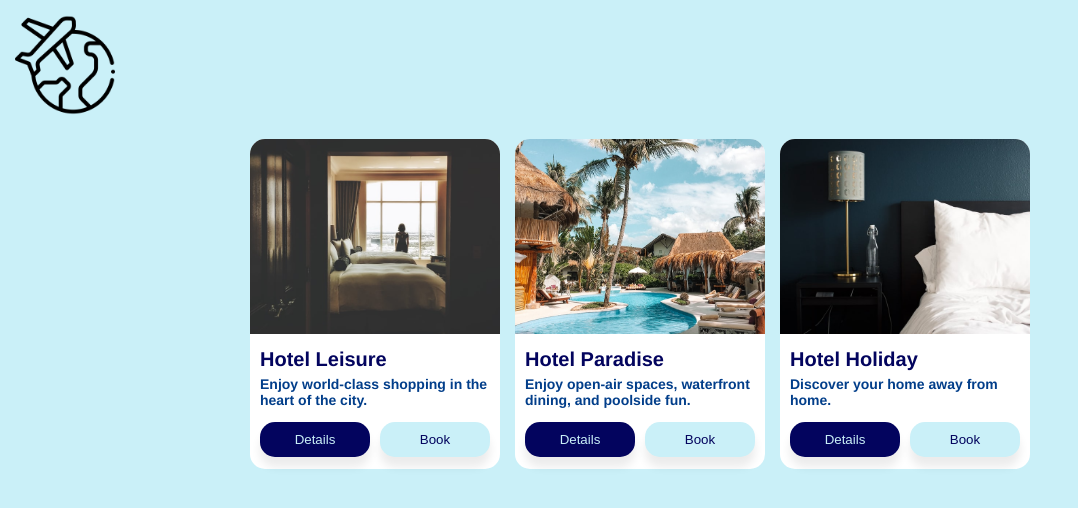
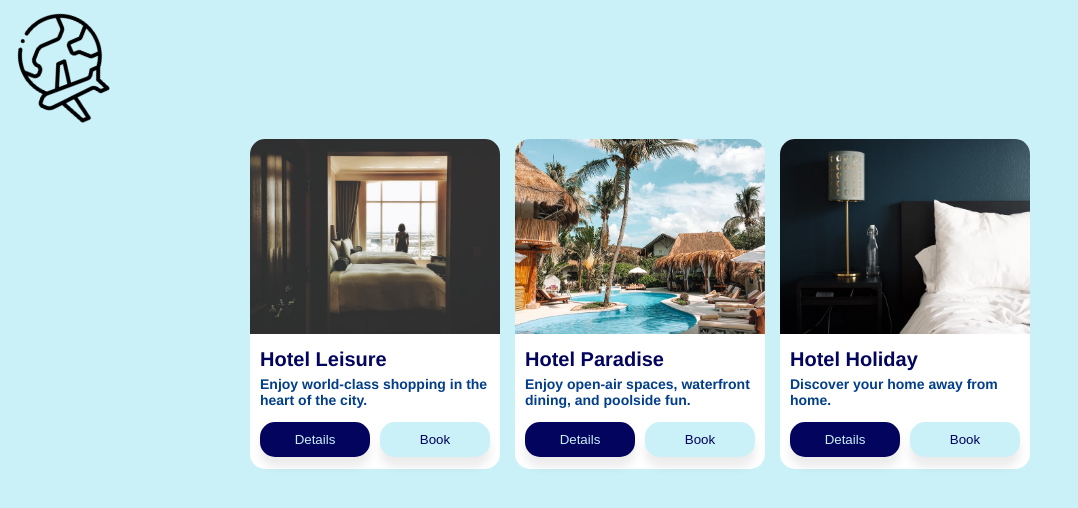
Before and after one commit to kriradevska/css-in-js, a React (Create React App) app: page / in a window 1280 px wide. Shown: the top 508 px of the page, without its empty margins (0-1078 px from the left). Built offline with nearby package versions, Linux system fonts and the light colour scheme.

Commit message:
animation to logo add

```diff
--- a/src/App.js
+++ b/src/App.js
@@ -11,7 +11,8 @@ import { CardWrapper,
         ActionsWrapper,
         PrimaryButton,
         SecondaryButton,
-        theme
+        theme,
+        LogoSpin
 } from "./styles";
 
 const hotels = [
@@ -60,6 +61,7 @@ function App() {
           margin-left: 15px;
           height: 100px;
           width: 100px;
+          animation: ${LogoSpin} 10s linear infinite;
         `} />
 
       <div
--- a/src/styles.js
+++ b/src/styles.js
@@ -1,6 +1,7 @@
 // create and export styled components along with the animation and theming
 
 import styled from "@emotion/styled";
+import { keyframes } from "@emotion/react";
 
 export const theme = {
     colors: {
@@ -17,6 +18,15 @@ export const theme = {
       secondary: "14px",
     },
   };
+
+export const LogoSpin = keyframes`
+from {
+    transform: rotate(0deg);
+  }
+  to {
+    transform: rotate(360deg);
+  }
+`;
 
 export const CardWrapper = styled.div`
 width: 250px;
```
